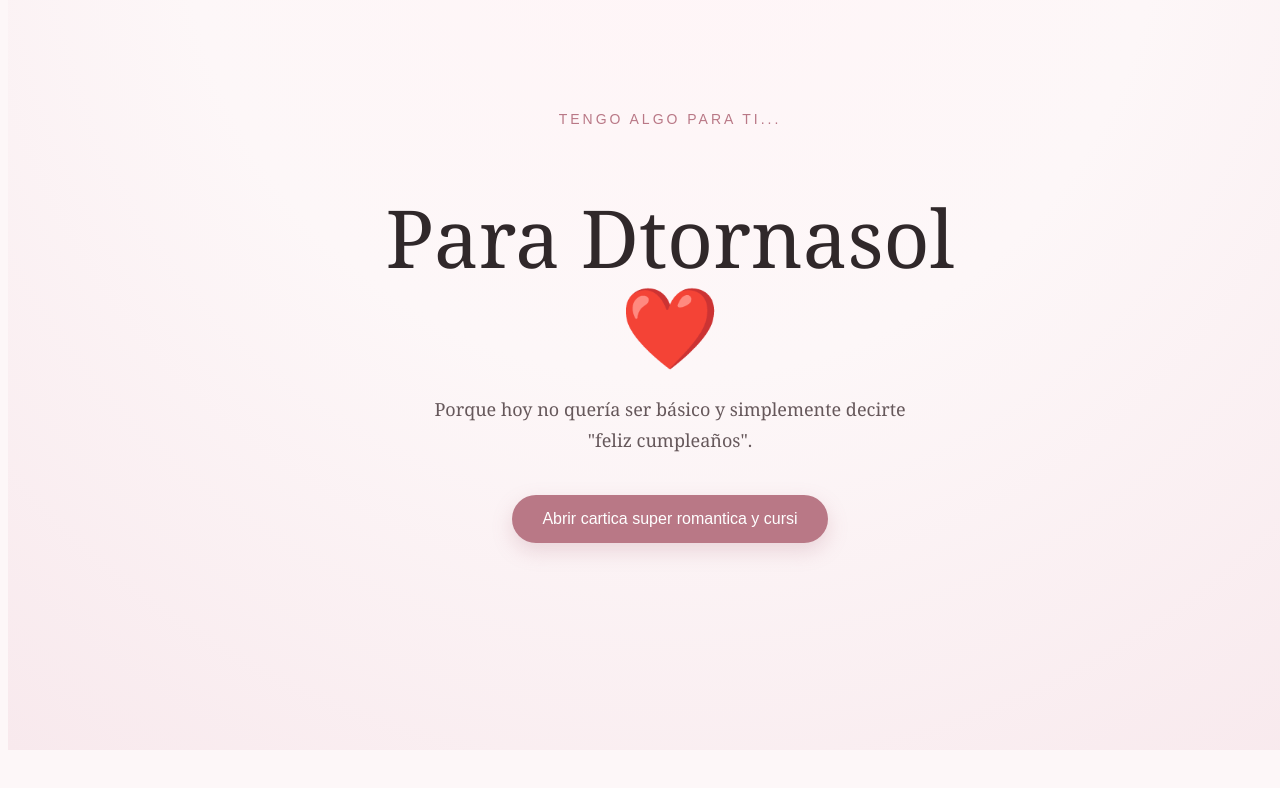
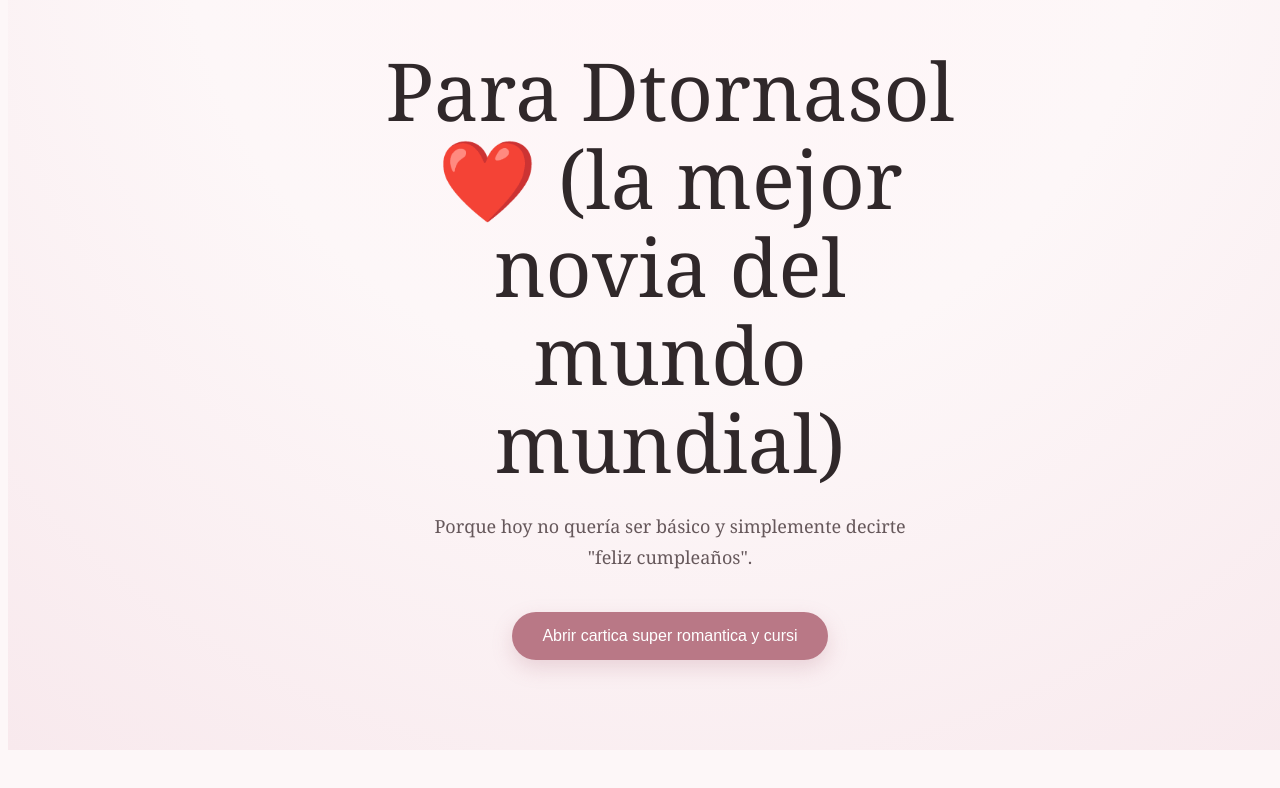
Before and after one commit to josephdto7/Mi_Pera_Linda.github.io, a plain HTML site: page index.html in a window 1280 px wide. Shown: the part 118-906 px from the top of the page. Drawn offline with Linux system fonts and the light colour scheme.

Commit message:
Update index.html

```diff
--- a/index.html
+++ b/index.html
@@ -15,9 +15,8 @@
 
         <div class="contenido-portada">
 
-            <p class="pequeno">Tengo algo para ti...</p>
-
-            <h1>Para Dtornasol❤️</h1>
+            <h1>Para Dtornasol❤️
+            (la mejor novia del mundo mundial)</h1>
 
             <p class="subtitulo">
                 Porque hoy no quería ser básico y simplemente decirte<br>
```
